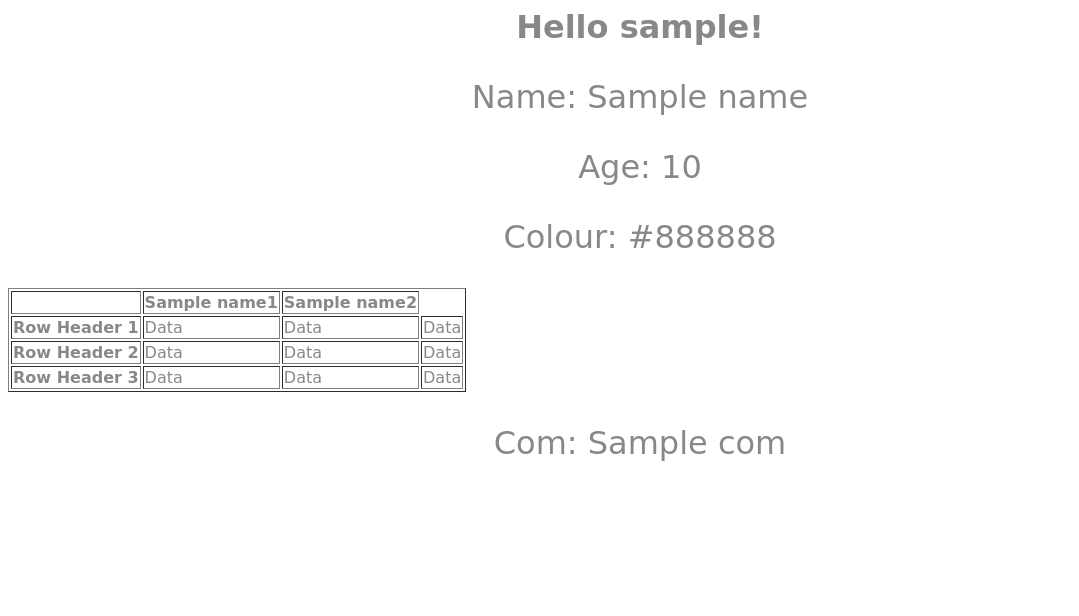
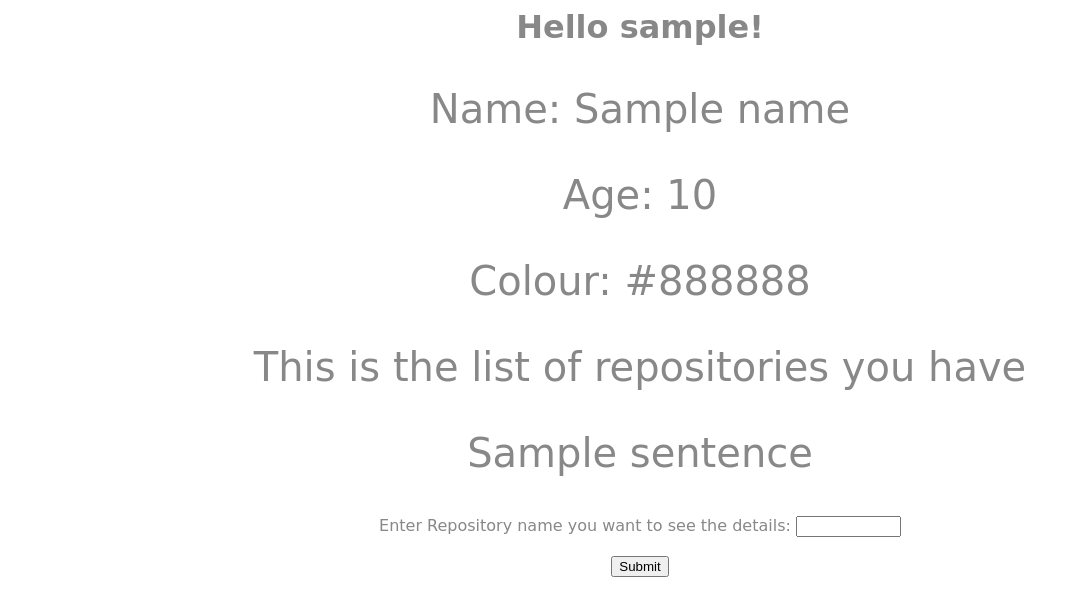
Before and after one commit to KaanImp23/SSE-lab2-kc, a Flask app: template api/templates/hello.html in a window 1280 px wide. Shown: the top 616 px of the page, without its empty margins (0-1079 px from the left). Run offline with Flask 3, Linux system fonts and the light colour scheme; the template is opened without the code that fills it: most values are stand-ins (such as "Sample title", 1, 10 or a date in 2020).

Commit message:
Added Details

```diff
--- a/api/app.py
+++ b/api/app.py
@@ -19,30 +19,78 @@ def submit():
             )
     if response.status_code == 200:
         repos = response.json()
+        repo_list = []
         repo_name = []
-        repo_update = []
-        com_list = []
+        sentence_list = []
         for repo in repos:
+            repo_list.append(repo["full_name"])
             repo_name.append(repo["full_name"])
-            repo_update.append(repo["updated_at"])
-            commits = requests.get(
-                "https://api.github.com/repos/" + repo["full_name"] +
-                "/commits?per_page=5"
-            )
-            if commits.status_code == 200:
-                coms = commits.json()
-                for com in coms:
-                    com_list.append(com["commit"]["tree"]["sha"])
-                    com_list.append(com["commit"]["author"]["name"])
-                    com_list.append(com["commit"]["committer"]["date"])
-                    com_list.append(com["commit"]["message"])
-        repo_name1 = repo_name[0]
-        repo_name2 = repo_name[1]
+            repo_list.append(repo["updated_at"])
+        dict_repo = {}
+        for i in range(0, len(repo_list), 2):
+            dict_repo[repo_list[i]] = repo_list[i + 1]
+        for k,v in dict_repo.items():
+            sentence = "Repository: " + str(k) + \
+            " was last updated at " + v
+            sentence_list.append(sentence)
     return render_template(
             "hello.html", name=input_name,
             age=input_age, colour=input_fav_colour,
-            username=input_git_username, name1=repo_name1,
-            name2=repo_name2,com=com_list
+            username=input_git_username, dictrepo=dict_repo,
+            sentence=sentence_list
+            )
+
+@app.route('/submit/detail', methods=["POST"])
+def details():
+    repo_name = request.form.get("reponame")
+    commit_response = requests.get(
+            "https://api.github.com/repos/" + repo_name +
+            "/commits?per_page=5"
+            )
+    if commit_response.status == 200:
+        com_sha = []
+        com_author = []
+        com_date = []
+        com_message = []
+        com = commit_response.json()
+        for commit in com:
+            com_sha.append(commit["commit"]["tree"]["sha"])
+            com_author.append(commit["commit"]["author"]["name"])
+            com_date.append(commit["commit"]["committer"]["date"])
+            com_message.append(commit["commit"]["message"])
+        com_sha1 = com_sha[0]
+        com_sha2 = com_sha[1]
+        com_sha3 = com_sha[2]
+        com_sha4 = com_sha[3]
+        com_sha5 = com_sha[4]
+        com_author1 = com_author[0]
+        com_author2 = com_author[1]
+        com_author3 = com_author[2]
+        com_author4 = com_author[3]
+        com_author5 = com_author[4]
+        com_date1 = com_date[0]
+        com_date2 = com_date[1]
+        com_date3 = com_date[2]
+        com_date4 = com_date[3]
+        com_date5 = com_date[4]
+        com_message1 = com_message[0]
+        com_message2 = com_message[1]
+        com_message3 = com_message[2]
+        com_message4 = com_message[3]
+        com_message5 = com_message[4]
+        return render_template(
+            "commit_details.html", reponame=repo_name,
+            sha1=com_sha1, author1=com_author1,
+            date1=com_date1, message1=com_message1,
+            sha2=com_sha2, author2=com_author2,
+            date2=com_date2, message2=com_message2,
+            sha3=com_sha3, author3=com_author3,
+            date3=com_date3, message3=com_message3,
+            sha4=com_sha4, author4=com_author4,
+            date4=com_date4, message4=com_message4,
+            sha5=com_sha5, author5=com_author5,
+            date5=com_date5, message5=com_message5
+
             )
 
 
--- a/api/templates/hello.html
+++ b/api/templates/hello.html
@@ -10,7 +10,7 @@
 			font-size: 200%;
 		}
 		p{
-			font-size: 200%;
+			font-size: 250%;
 		}
 	</style>
 </head>
@@ -19,32 +19,12 @@
 <p>Name: {{ name }}</p>
 <p>Age: {{ age }}</p>
 <p>Colour: {{ colour }}</p>
-
-<table border="1">
- <tr>
-    <th></th>
-    <th>{{ name1 }}</th>
-    <th>{{ name2 }}</th>
-  </tr>
-  <tr>
-    <th>Row Header 1</th>
-    <td>Data</td>
-    <td>Data</td>
-    <td>Data</td>
-  </tr>
-  <tr>
-    <th>Row Header 2</th>
-    <td>Data</td>
-    <td>Data</td>
-    <td>Data</td>
- </tr>
- <tr>
-    <th>Row Header 3</th>
-    <td>Data</td>
-    <td>Data</td>
-    <td>Data</td>
- </tr>
-</table>
-<p>Com: {{ com }}</p>
+<p> This is the list of repositories you have </p>
+<p>{{ sentence }}</p>
 </body>
+<form action="/submit/details" method="post">
+<label for="repofield">Enter Repository name you want to see the details:</label>
+<input type="text" id="repofield" name="reponame" size=10><br><br>
+<input type="submit" value="Submit">
+</form>
 </html>
```
Also changed, not shown: api/templates/commit_details.html (added, +75 -0 lines).
